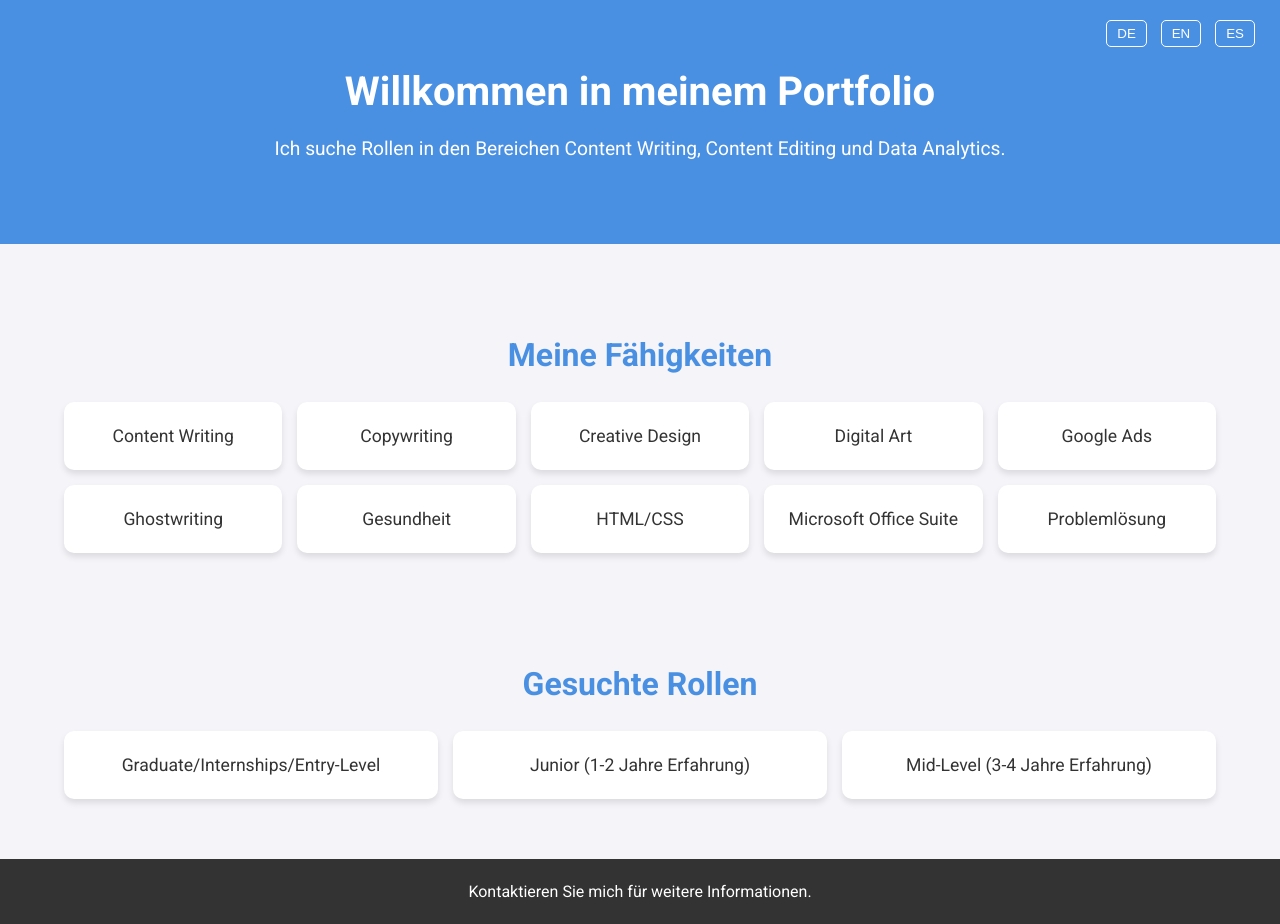
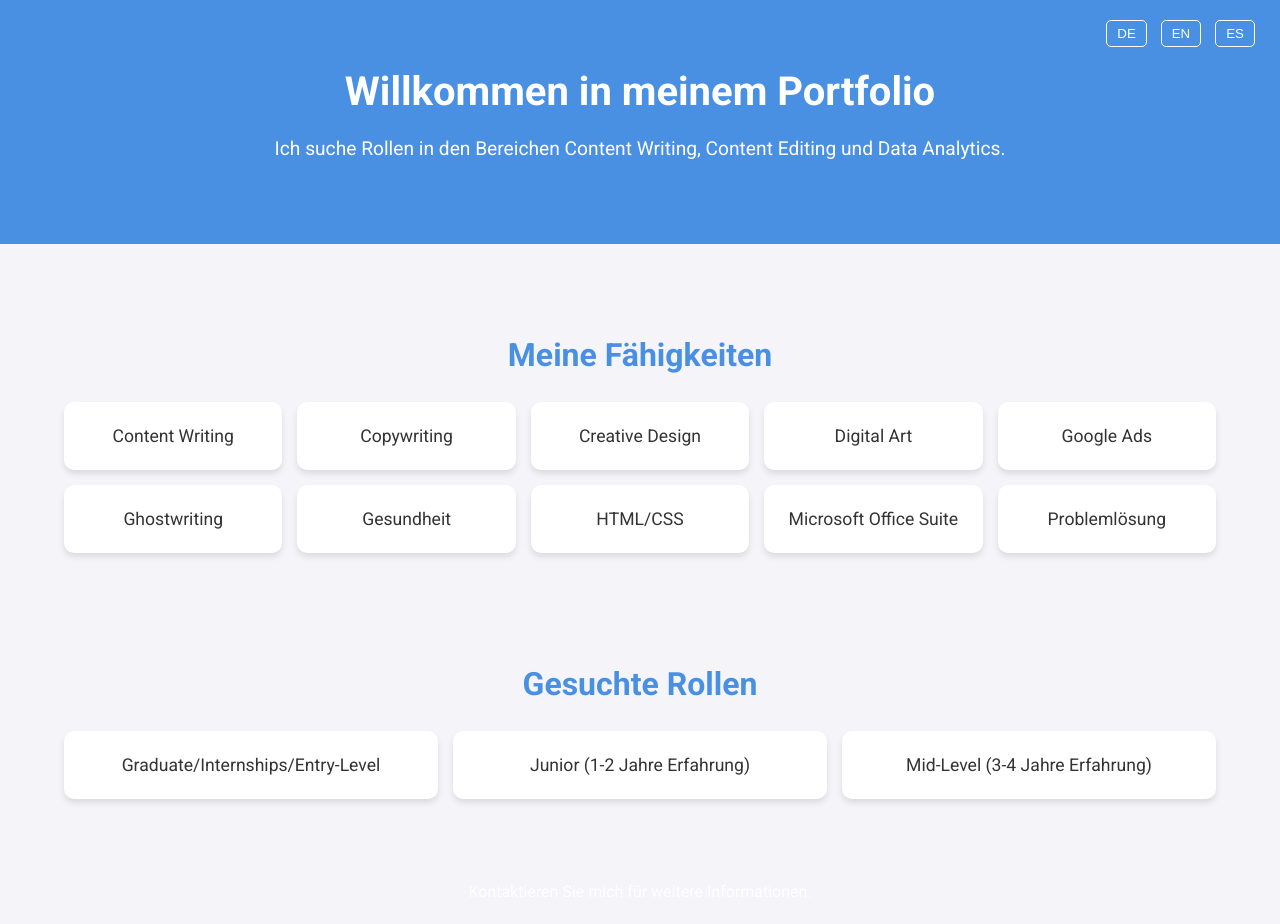
Before and after one commit to Phil-101/Portfolio, a plain HTML site: page index.html in a window 1280 px wide. Drawn offline with Linux system fonts and the light colour scheme.

Commit message:
Update styles.css

```diff
--- a/styles.css
+++ b/styles.css
@@ -71,7 +71,7 @@ section h2 {
 }
 
 footer {
-    background: #333;
+    background: #f4f4f9;
     color: #fff;
     text-align: center;
     padding: 20px 0;
```
